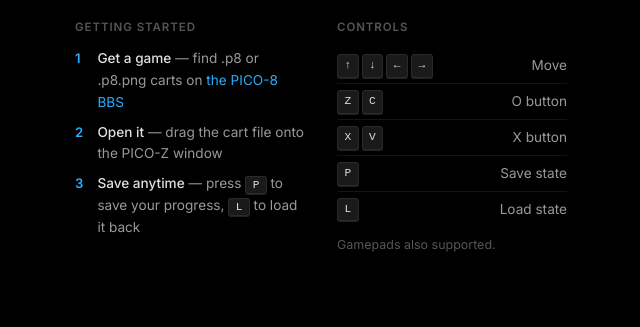
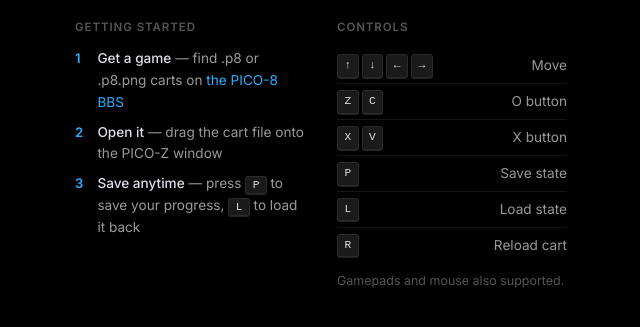
Before and after one commit to mnmlyw/pico-z, a plain HTML site: page docs/index.html in a window 1280 px wide. Shown: the part 617-944 px from the top of the page, without its empty margins (319-959 px from the left). Drawn offline with Linux system fonts and the light colour scheme.

Commit message:
Update webpage with reload key and mouse support

```diff
--- a/docs/index.html
+++ b/docs/index.html
@@ -238,8 +238,9 @@
         <li><span class="key-group"><kbd>X</kbd><kbd>V</kbd></span> <span class="action">X button</span></li>
         <li><span class="key-group"><kbd>P</kbd></span> <span class="action">Save state</span></li>
         <li><span class="key-group"><kbd>L</kbd></span> <span class="action">Load state</span></li>
+        <li><span class="key-group"><kbd>R</kbd></span> <span class="action">Reload cart</span></li>
       </ul>
-      <p class="note">Gamepads also supported.</p>
+      <p class="note">Gamepads and mouse also supported.</p>
     </div>
   </div>
 
```
